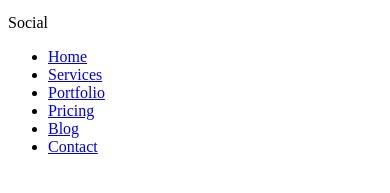
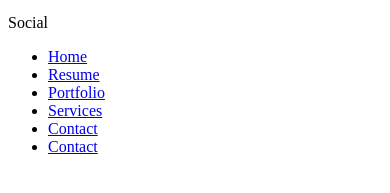
Before and after one commit to MohammadSiam/next_portfolio, a Next.js app: page /home/Header in a window 390 px wide. Shown: the part 467-660 px from the top of the page. Built offline with nearby package versions, Linux system fonts and the light colour scheme.

Commit message:
fixed mobile menu linking issue

```diff
--- a/src/components/layouts/MobileMenu.tsx
+++ b/src/components/layouts/MobileMenu.tsx
@@ -28,32 +28,32 @@ export default function MobileMenu({ isMobileMenu, handleMobileMenu }: any) {
               <div className="mobile-menu-wrap mobile-header-border">
                 <nav>
                   <ul className="mobile-menu font-heading ps-0">
-                    <li className="nav-item">
+                    <li className="nav-item" onClick={handleMobileMenu}>
                       <Link className="nav-link active" href="/">
                         Home
                       </Link>
                     </li>
-                    <li className="nav-item">
-                      <Link className="nav-link" href="/services">
+                    <li className="nav-item" onClick={handleMobileMenu}>
+                      <Link className="nav-link" href="#resume">
+                        Resume
+                      </Link>
+                    </li>
+                    <li className="nav-item" onClick={handleMobileMenu}>
+                      <Link className="nav-link" href="#portfolio">
+                        Portfolio
+                      </Link>
+                    </li>
+                    <li className="nav-item" onClick={handleMobileMenu}>
+                      <Link className="nav-link" href="#services">
                         Services
                       </Link>
                     </li>
-                    <li className="nav-item">
-                      <Link className="nav-link" href="/work">
-                        Portfolio
+                    <li className="nav-item" onClick={handleMobileMenu}>
+                      <Link className="nav-link" href="#contact">
+                        Contact
                       </Link>
                     </li>
-                    <li className="nav-item">
-                      <Link className="nav-link" href="/pricing">
-                        Pricing
-                      </Link>
-                    </li>
-                    <li className="nav-item">
-                      <Link className="nav-link" href="/blog-list">
-                        Blog
-                      </Link>
-                    </li>
-                    <li className="nav-item">
+                    <li className="nav-item" onClick={handleMobileMenu}>
                       <Link className="nav-link" href="/#contact">
                         Contact
                       </Link>
--- a/src/pages/home/Header.tsx
+++ b/src/pages/home/Header.tsx
@@ -37,7 +37,7 @@ export default function Header({
                 </Link>
                 <div className="d-none d-lg-flex">
                   <div className="" id="navbarSupportedContent">
-                    <ul className="flex gap-3 items-center font-bold text-[18px] dark:text-gray-300 me-auto mb-2 mb-lg-0">
+                    <ul className="flex gap-3 items-center font-semibold dark:text-gray-300 me-auto mb-2 mb-lg-0">
                       <li className="nav-item">
                         <Link className="nav-link" href="#about">
                           About me
```
